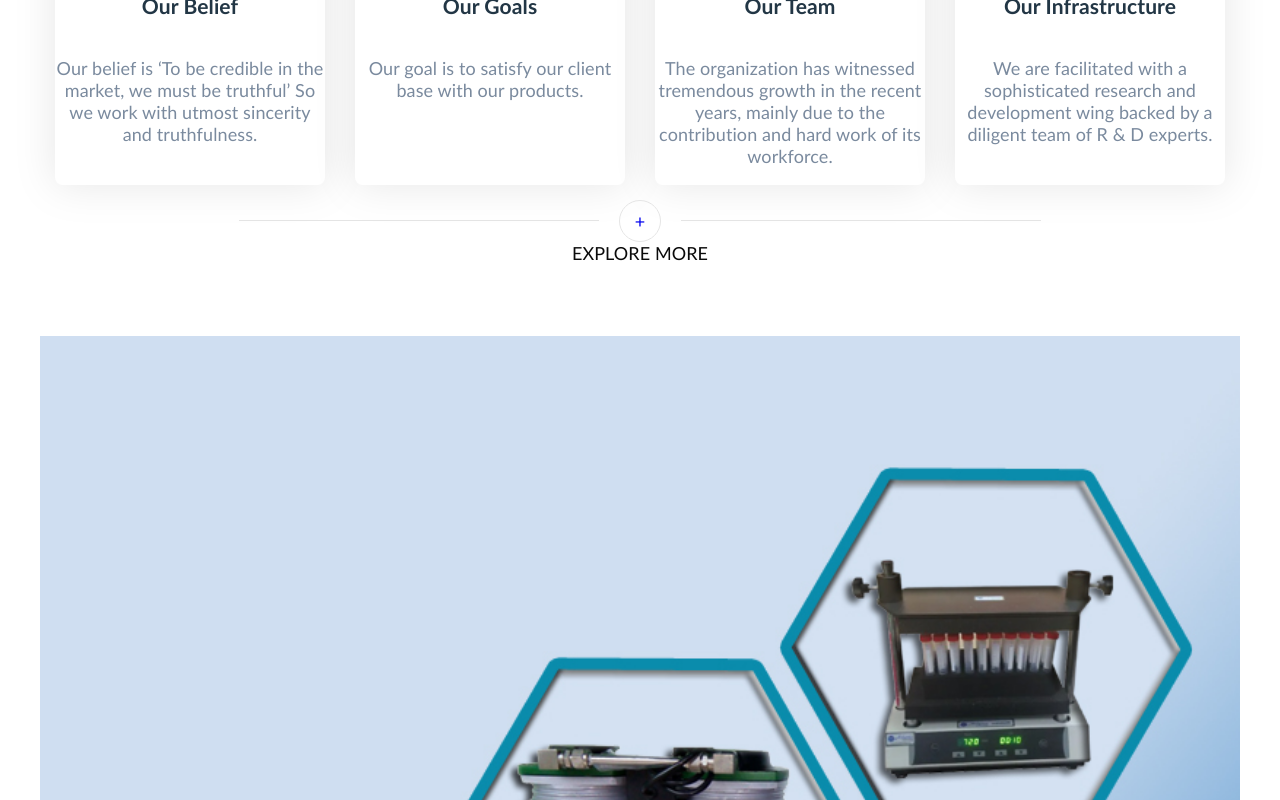
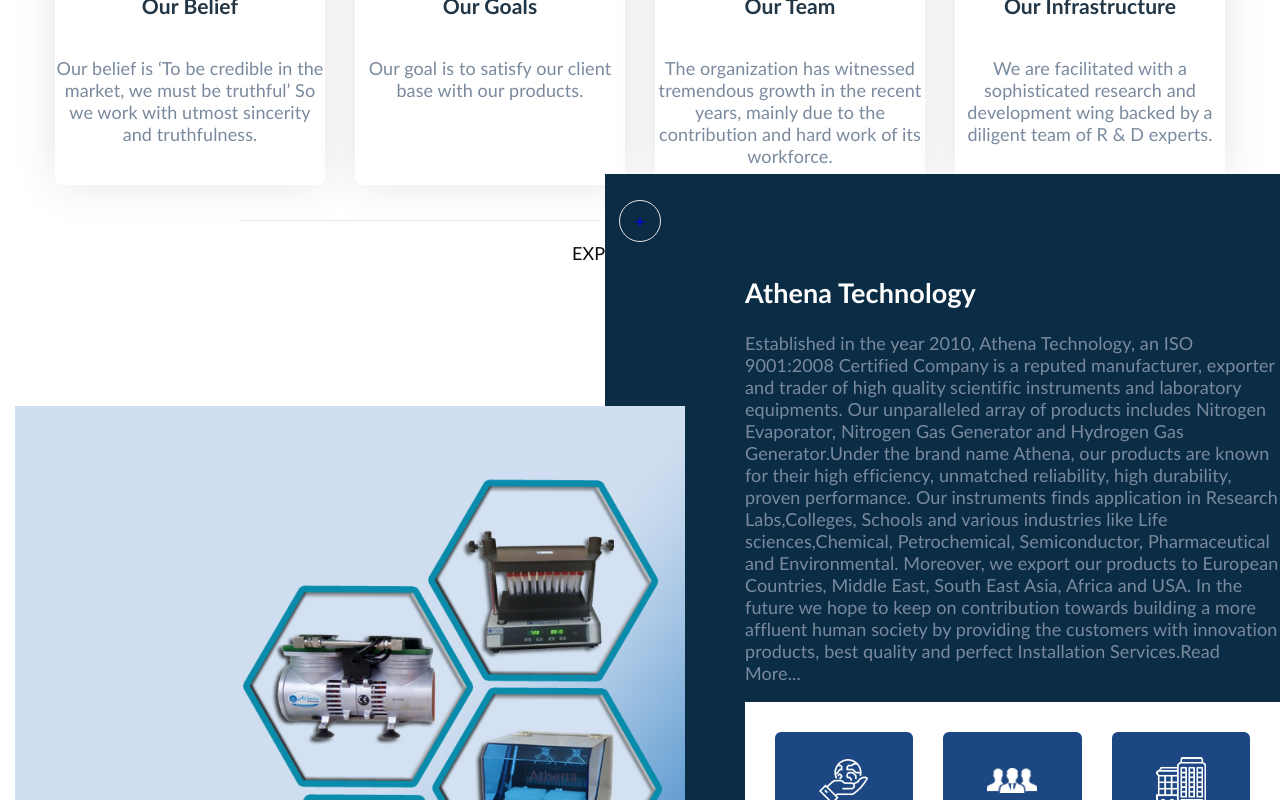
Before and after one commit to shivangimakvana/athenatechnology, a Next.js app: page / in a window 1280 px wide. Shown: the part 2000-2800 px from the top of the page. Built offline with nearby package versions, Linux system fonts and the light colour scheme; a web font is replaced by a local one.

Commit message:
update about section

```diff
--- a/src/components/Header/index.tsx
+++ b/src/components/Header/index.tsx
@@ -37,7 +37,7 @@
                     </ul>
                 </div>
             </div>
-            <div className="sticky top-0 z-[1000] bg-white shadow w-full">
+            <div className="sticky top-0 z-[1000] max-w-[1200px] mx-auto  bg-white shadow w-full">
                 <div className="flex justify-between items-center py-4">
                     <a href="/" title="Athena Technology" rel="home">
                         <img src="/images/logo.png" alt="Athena Technology Logo" className="h-12" />
--- a/src/components/Home/AboutSection.tsx
+++ b/src/components/Home/AboutSection.tsx
@@ -1,117 +1,72 @@
 "use client";
+import Image from 'next/image';
+
+const aboutCards = [
+    {
+        img: "images/image-removebg-preview.png",
+        title: "Nature of Business",
+        link: "about.html#nature",
+    },
+    {
+        img: "images/emp.png",
+        title: "Total Number of Employees",
+        link: "about.html#nature",
+    },
+    {
+        img: "images/employee.png",
+        title: "Year of Establishment",
+        link: "about.html#nature",
+    },
+];
 
 export default function AboutSection() {
     return (
-        <section className="padding_bottom_zero-section bg-layer bg-layer-equal-height mt_20 clearfix">
-                <div className="max-w-[1200px] mx-auto">
-                    <div className="row">
-                        <div className="col-lg-12">
-                            <div className="row no-gutters">
-                                <div className="col-lg-4 col-md-12 " data-aos="fade-right">
-                                    <div className="col-bg-img-one z-index-2">
-                                        <div className=""></div>
-                                        <div className="layer-content">
-                                        </div>
-                                    </div>
-                                    <div className="animation-img">
-                                    <img className="img-fluid w-100 " src="images/col-bgimage.jpg" alt="bg-image" height="100%" width="100%" />
-                                    </div>
-                                </div>
-                                <div className="col-lg-8 animate__animated animate__fadeInRight">
-                                    <div className="col-bg-img-three spacing-1 h-auto">
-                                        <div className="">
-                                            <div className=""></div>
-                                        </div>
-                                        <div className="layer-content">
-                                            <div className="section-title">
-                                                <div className="title-header">
-                                                    <h3></h3>
-                                                    <a href="about.html">
-                                                        <h2 className="title">Athena Technology </h2>
-                                                    </a>
-                                                </div>
-                                                <div className="title-desc">
-                                                    <p>Established in the year 2010, Athena Technology, an ISO 9001:
-                                                        2008 Certified Company is a reputed manufacturer, exporter and
-                                                        trader of high quality scientific instruments and laboratory
-                                                        equipments. Our unparalleled array of products includes Nitrogen
-                                                        Evaporator, Nitrogen Gas Generator and Hydrogen Gas Generator.
-                                                        Under the brand name Athena, our products are known for their
-                                                        high efficiency, unmatched reliability, high durability, proven
-                                                        performance. Our instruments finds application in Research Labs,
-                                                        Colleges, Schools and various industries like Life sciences,
-                                                        Chemical, Petrochemical, Semiconductor, Pharmaceutical and
-                                                        Environmental. Moreover, we export our products to European
-                                                        Countries, Middle East, South East Asia, Africa and USA. In the
-                                                        future we hope to keep on contribution towards building a more
-                                                        affluent human society by providing the customers with
-                                                        innovation products, best quality and perfect Installation
-                                                        Services. <a href="about.html">Read More...</a>
-                                                    </p>
-                                                </div>
-                                            </div>
-                                            <div className="padding_left30 padding_right30 padding_top15 padding_bottom15">
-                                                <div className="row">
-                                                    <div className="col-lg-4 col-md-4 col-sm-6">
-                                                        <div className="featured-icon-box icon-align-top-content p-20 padding_bottom15 padding_top25 text-center border-rad_6">
-                                                            <div className="featured-icon padding_top1">
-                                                                <div className="">
-
-                                                                    <a href="about.html#nature"> <img src="images/image-removebg-preview (83).png" alt="" /></a>
-                                                                </div>
-                                                            </div>
-                                                            <div className="featured-content">
-                                                                <div className="featured-title">
-                                                                    <a href="about.html#nature">
-                                                                        <h3>Nature of Business</h3>
-                                                                    </a>
-                                                                </div>
-                                                            </div>
+        <section className="bg-[#0b2c45] mx-auto">
+            <div className="max-w-7xl mx-auto px-4 py-12">
+                <div className="flex lg:flex-row gap-8">
+                    <div className="flex items-end bg-[#fff] rounded z-[1]">
+                        <Image src="/images/col-bgimage.jpg" alt="Product 1"
+                            width={700}
+                            height={630}
+                            className="-mr-[95px] object-contain" />
+                    </div>
+                    <div className="flex items-end bg-[#0b2c45] h-[700px]">
+                        <div className="max-w-[800px] flex-1 bg-[#0b2c45] text-white pt-[80px] pl-[140px] rounded relative">
+                            <div className=''>
+                                <h2 className="text-3xl font-bold mb-4 text-[#fff]">Athena Technology</h2>
+                                <p className="text-sm leading-relaxed text-[#7a8a9e]">
+                                    Established in the year 2010, Athena Technology, an ISO 9001:2008 Certified Company is a reputed manufacturer, exporter and trader of high quality scientific instruments and laboratory equipments. Our unparalleled array of products includes Nitrogen Evaporator, Nitrogen Gas Generator and Hydrogen Gas Generator.Under the brand name Athena, our products are known for their high efficiency, unmatched reliability, high durability, proven performance. Our instruments finds application in Research Labs,Colleges, Schools and various industries like Life sciences,Chemical, Petrochemical, Semiconductor, Pharmaceutical and Environmental. Moreover, we export our products to European Countries, Middle East, South East Asia, Africa and USA. In the future we hope to keep on contribution towards building a more affluent human society by providing the customers with innovation products, best quality and perfect Installation Services.
+                                    <span className="text-sm text-gray-300">Read More...</span>
+                                </p>
+                                <div className="pl-[30px] pr-[30px] pt-[15px] pb-[15px] bg-[#fff]">
+                                    <div className="flex -mr-[15px] -ml-[15px]">
+                                        {aboutCards.map((card, idx) => (
+                                            <div key={idx} className="relative w-full lg:w-1/3 pr-[15px] pl-[15px]">
+                                                <div className="bg-[#1D4783] p-[20px] pt-[25px] pb-[15px] rounded-[6px] relative my-[15px] text-center">
+                                                    <div className="featured-icon padding_top1">
+                                                        <div className="mb-0 h-auto w-auto leading-[1]">
+                                                            <a href={card.link}>
+                                                                <img src={card.img} alt="" />
+                                                            </a>
                                                         </div>
                                                     </div>
-                                                    <div className="col-lg-4 col-md-4 col-sm-6">
-                                                        <div className="featured-icon-box icon-align-top-content p-20 padding_bottom15 padding_top25 text-center border-rad_6">
-                                                            <div className="featured-icon padding_top1">
-                                                                <div className="">
-
-                                                                    <a href="about.html#nature"> <img src="images/emp.png" alt=""/></a>
-                                                                </div>
-                                                            </div>
-                                                            <div className="featured-content">
-                                                                <div className="featured-title">
-                                                                    <a href="about.html#nature">
-                                                                        <h3>Total Number of Employees </h3>
-                                                                    </a>
-                                                                </div>
-                                                            </div>
-                                                        </div>
-                                                    </div>
-                                                    <div className="col-lg-4 col-md-4 col-sm-6">
-                                                        <div className="featured-icon-box icon-align-top-content p-20 padding_bottom15 padding_top25 text-center border-rad_6">
-                                                            <div className="featured-icon padding_top1">
-                                                                <div className="">
-                                                                    <a href="about.html#nature"> <img src="images/employee.png" alt="" /> </a>
-                                                                </div>
-                                                            </div>
-                                                            <div className="featured-content">
-                                                                <div className="featured-title">
-                                                                    <a href="about.html#nature">
-                                                                        <h3>Year of Establishment
-                                                                        </h3>
-                                                                    </a>
-                                                                </div>
-                                                            </div>
+                                                    <div className="featured-content pt-[15px]">
+                                                        <div className="featured-title">
+                                                            <a className="no-underline" href={card.link}>
+                                                                <h3 className="text-[#fff]">{card.title}</h3>
+                                                            </a>
                                                         </div>
                                                     </div>
                                                 </div>
                                             </div>
-                                        </div>
+                                        ))}
                                     </div>
                                 </div>
                             </div>
                         </div>
                     </div>
                 </div>
-            </section>
+            </div>
+        </section>
     );
 }
```
